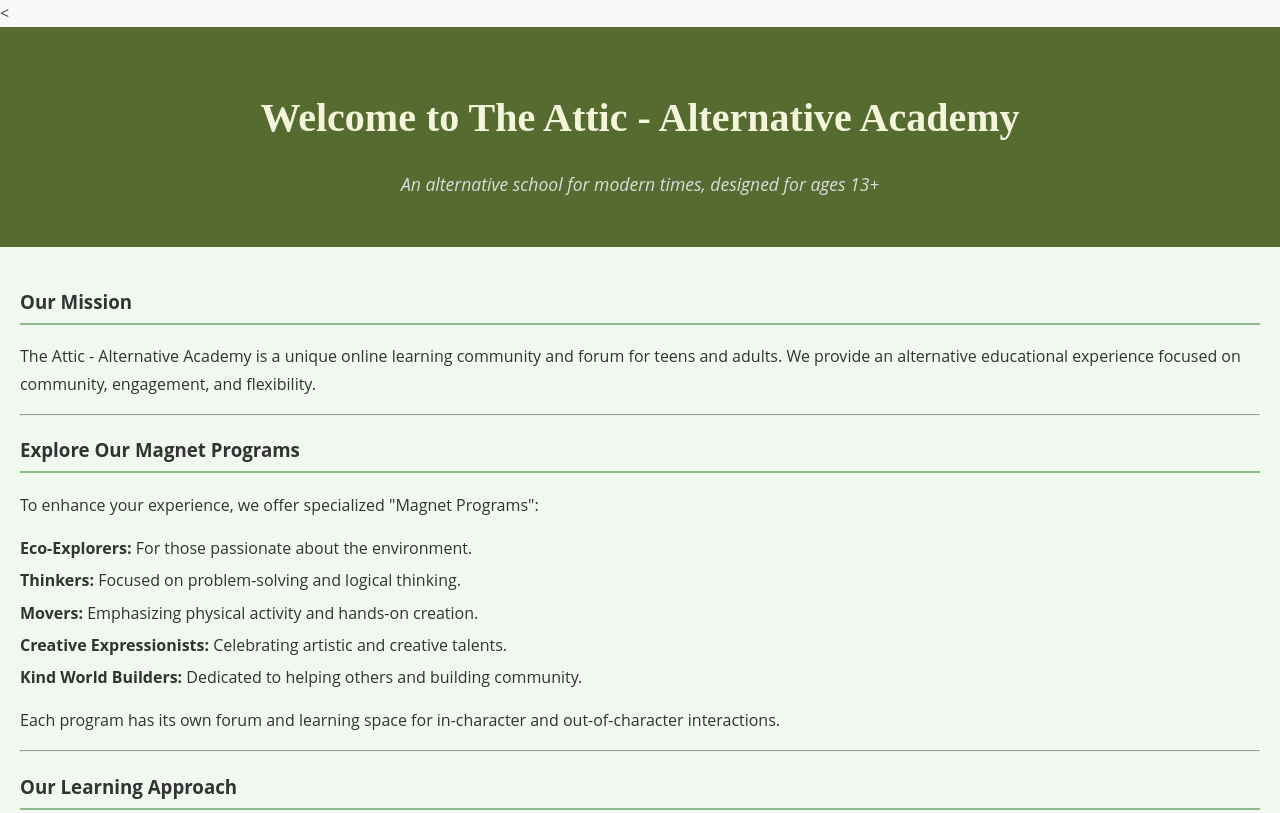
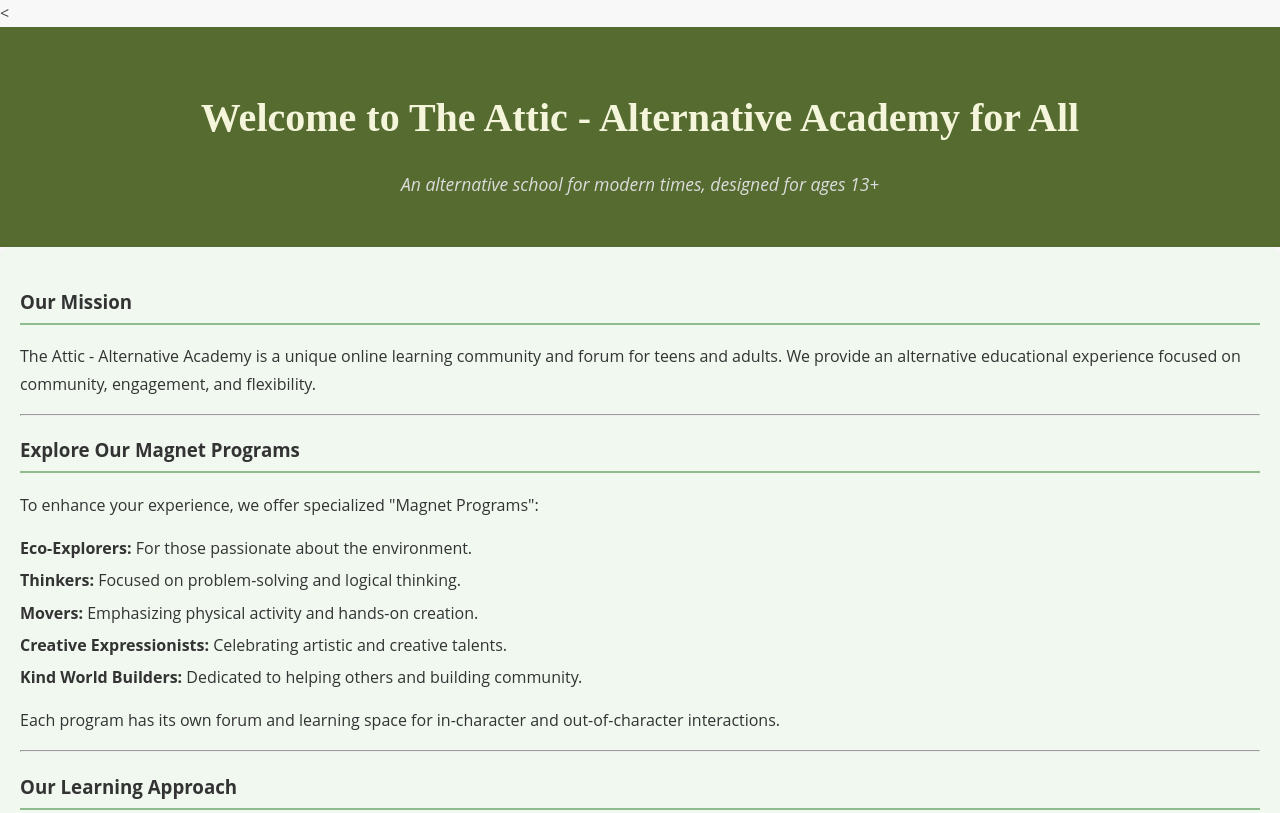
Before and after one commit to starchukyates123/theattic, a plain HTML site: page index.html in a window 1280 px wide. Shown: the top 813 px of the page. Drawn offline with Linux system fonts and the light colour scheme.

Commit message:
updated title

```diff
--- a/index.html
+++ b/index.html
@@ -42,7 +42,7 @@ const firebaseConfig = {
 
 <body>
  <header>
-  <h1>Welcome to The Attic - Alternative Academy</h1>
+  <h1>Welcome to The Attic - Alternative Academy for All</h1>
   <p class="tagline">An alternative school for modern times, designed for ages 13+</p>
  </header>
 
```
